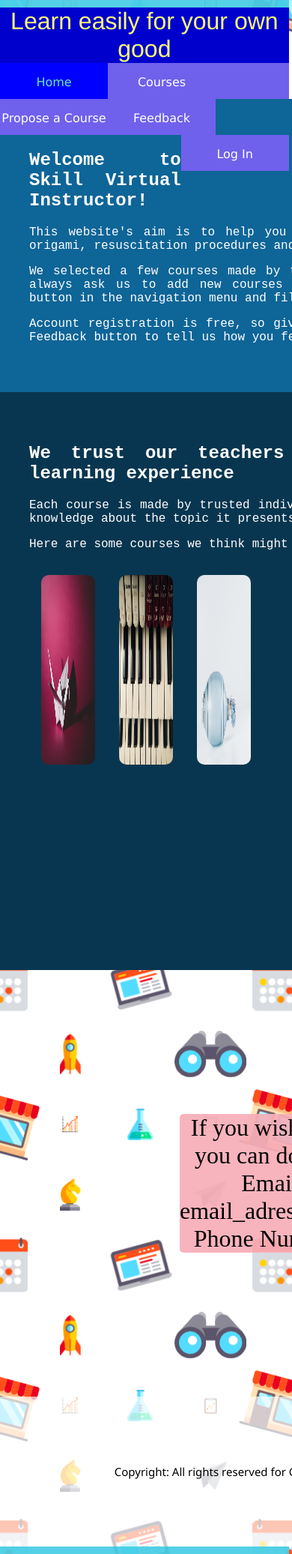
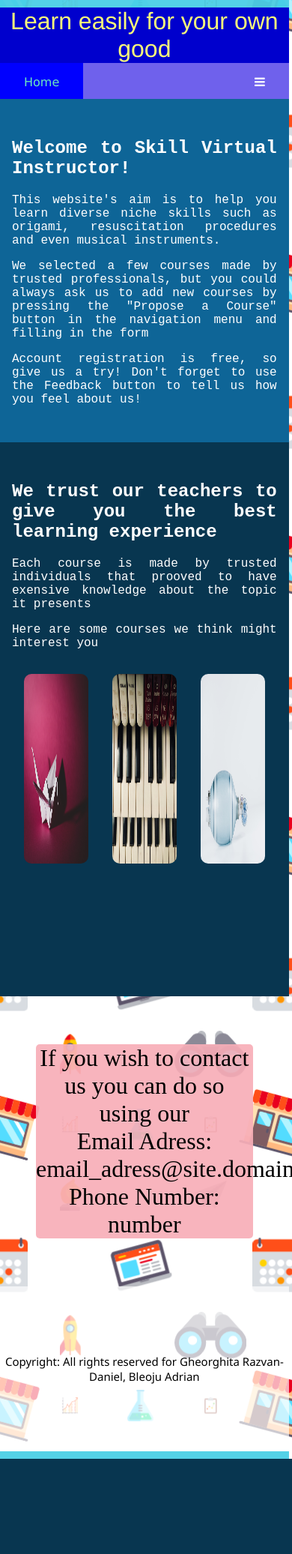
Before and after one commit to badrianp/Skill-Virtual-Instructor, a PHP site: page /html/home.html in a window 390 px wide; the page is wider, and only the part inside the window is pictured. Shown: that part at 75% size. After the commit the page ends 1946 px from the top of that part, so only its background shows below. Run offline with PHP 8.4, Linux system fonts and the light colour scheme.

Commit message:
Navbar Responsive

```diff
--- a/css/style.css
+++ b/css/style.css
@@ -1,13 +1,10 @@
 body {
     position: absolute;
-    height: 98.9vh;
-    width: 98.9vw;
     margin: 0;
     background-image: url("../Images/background.png");
 }
 
 header {
-    padding: 0;
     margin: 0;
     height: 10px;
     width: 98.9vw;
@@ -16,8 +13,8 @@ header {
 }
 
 .logo {
-    padding: 0;
     margin: 0;
+    width: 98.9vw;
     background-color: mediumblue;
     color: rgb(250, 250, 123);
     font-family: 'Franklin Gothic Medium';
@@ -39,11 +36,11 @@ header {
 
 .navbar a {
     margin: 0;
+    padding: 1em 2em;
     border-width: 0;
     border-radius: 0;
     background-color: rgb(111, 97, 236);
     height: 2em;
-    width: 9em;
     float: left;
     color: white;
     text-align: center;
@@ -68,7 +65,12 @@ header {
     float: right;
 }
 
+.navbar .menu--icon {
+    display: none;
+}
+
 main {
+    width: 98.9vw;
     margin: 0;
     padding: 0;
     display: inline-block;
@@ -76,29 +78,26 @@ main {
 
 .informations {
     margin: 0;
-    padding: 3em 5em;
+    padding: 2em 1em;
     text-align: justify;
     background-color: rgb(14, 101, 151);
     font-family: 'Courier New';
     color: rgb(255, 255, 255);
-    padding-left: 10vw;
 }
 
 .courses {
     margin: 0;
-    padding: 3em 5em;
+    padding: 2em 1em;
     height: 80vh;
     text-align: justify;
     background-color: rgb(8, 54, 80);
     font-family: 'Courier New';
     color: rgb(255, 255, 255);
-    padding-left: 10vw;
 }
 
 .gallery {
     margin: 0;
     padding: 0;
-    width: 80vw;
     height: 30vh;
     display: flex;
     flex-direction: row;
@@ -128,7 +127,6 @@ img {
     margin: 0;
     padding: 0em 1em;
     border-radius: 7px;
-    width: 91%;
     color: black;
     background-color: rgba(255, 255, 255, 0.568);
     font-size: 1em;
@@ -239,7 +237,7 @@ form button {
 }
 
 .contact {
-    padding: 10em 15em;
+    padding: 2em 3em;
     text-align: center;
 }
 
@@ -250,6 +248,7 @@ form button {
 }
 
 .copyright {
+    width: 98.9vw;
     padding: 5em 0em;
     text-align: center;
     background-color: rgba(255, 255, 255, 0.678);
@@ -265,3 +264,29 @@ footer {
     position: relative;
     align-items: flex-end;
 }
+
+@media screen and (max-width: 729px) {
+    .navbar a:not(:first-child) {
+        display: none;
+    }
+    .navbar a.menu--icon {
+        float: right;
+        display: block;
+    }
+}
+
+@media screen and (max-width: 729px) {
+    .navbar.responsive {
+        position: relative;
+    }
+    .navbar.responsive .menu--icon {
+        position: absolute;
+        right: 0;
+        top: 0;
+    }
+    .navbar.responsive a {
+        float: none;
+        display: block;
+        text-align: left;
+    }
+}
--- a/html/home.html
+++ b/html/home.html
@@ -7,6 +7,7 @@
     <meta name="viewport" content="width=device-width, initial-scale=1.0">
     <title>Skill Virtual Instructor</title>
     <link rel="stylesheet" href="../css/style.css">
+    <link rel="stylesheet" href="https://cdnjs.cloudflare.com/ajax/libs/font-awesome/4.7.0/css/font-awesome.min.css">
 </head>
 
 <body>
@@ -18,12 +19,15 @@
     </div>
 
     <main>
-        <div class="navbar">
+        <div class="navbar" id="navMenu">
             <a href="./home.html" class="current">Home</a>
             <a href="#">Courses</a>
             <a href="./proposals.html">Propose a Course</a>
             <a href="./feedback.html">Feedback</a>
             <a href="./login.html" class="button--login">Log In</a>
+            <a href="javascript:void(0);" class="menu--icon" onclick="openNavMenu()">
+                <i class="fa fa-bars"></i>
+            </a>
         </div>
         <section class="informations">
             <h1>Welcome to Skill Virtual Instructor!</h1>
@@ -69,6 +73,7 @@
 
     <footer>
     </footer>
+    <script src="../js/navbar.js"></script>
 </body>
 
 </html>
--- /dev/null
+++ b/js/navbar.js
@@ -0,0 +1,8 @@
+function openNavMenu() {
+    var x = document.getElementById("navMenu");
+    if (x.className === "navbar") {
+        x.className += " responsive";
+    } else {
+        x.className = "navbar";
+    }
+}
```
Also changed, not shown: html/feedback.html (+6 -1 lines), html/proposals.html (+6 -1 lines).
